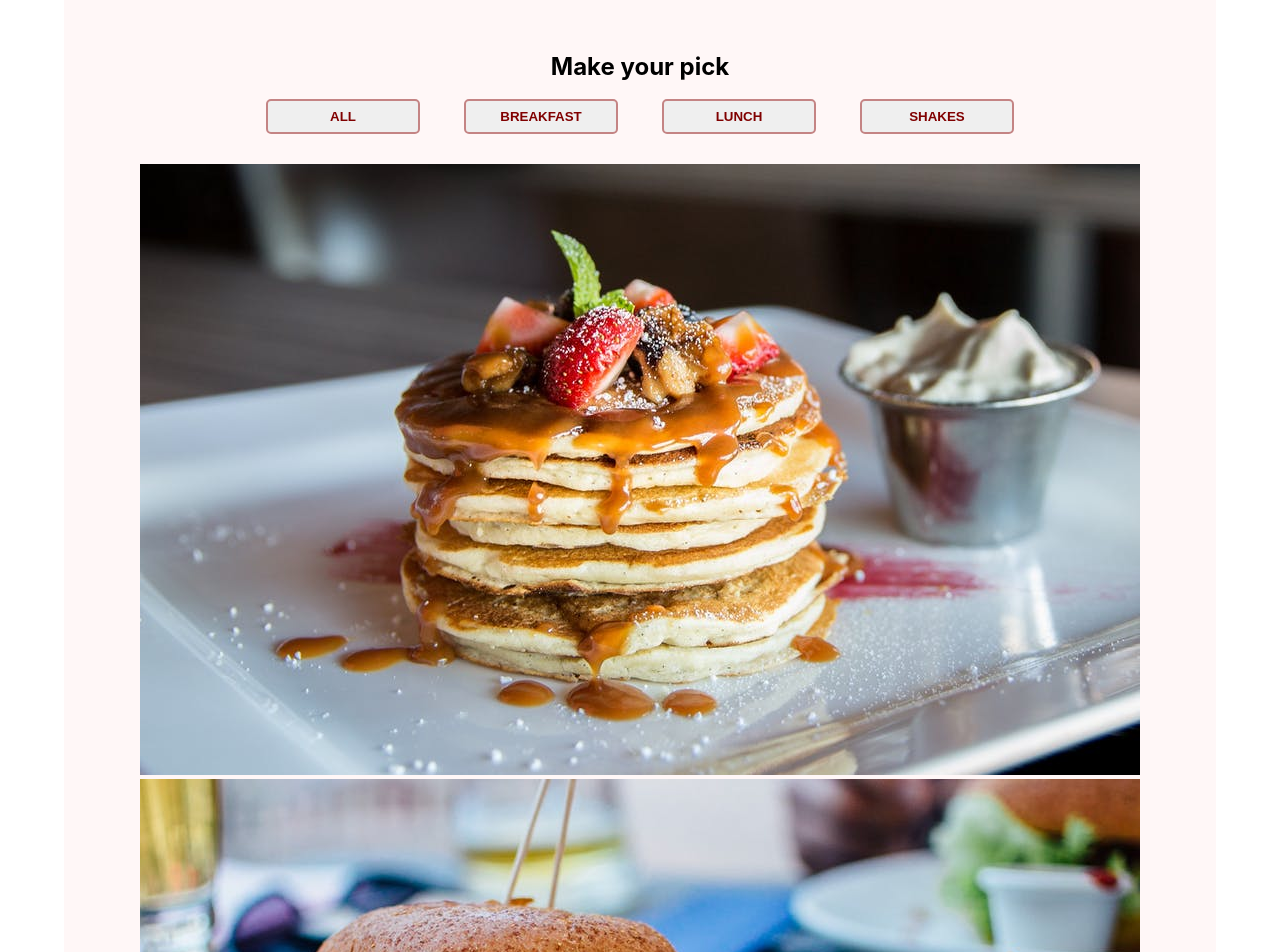
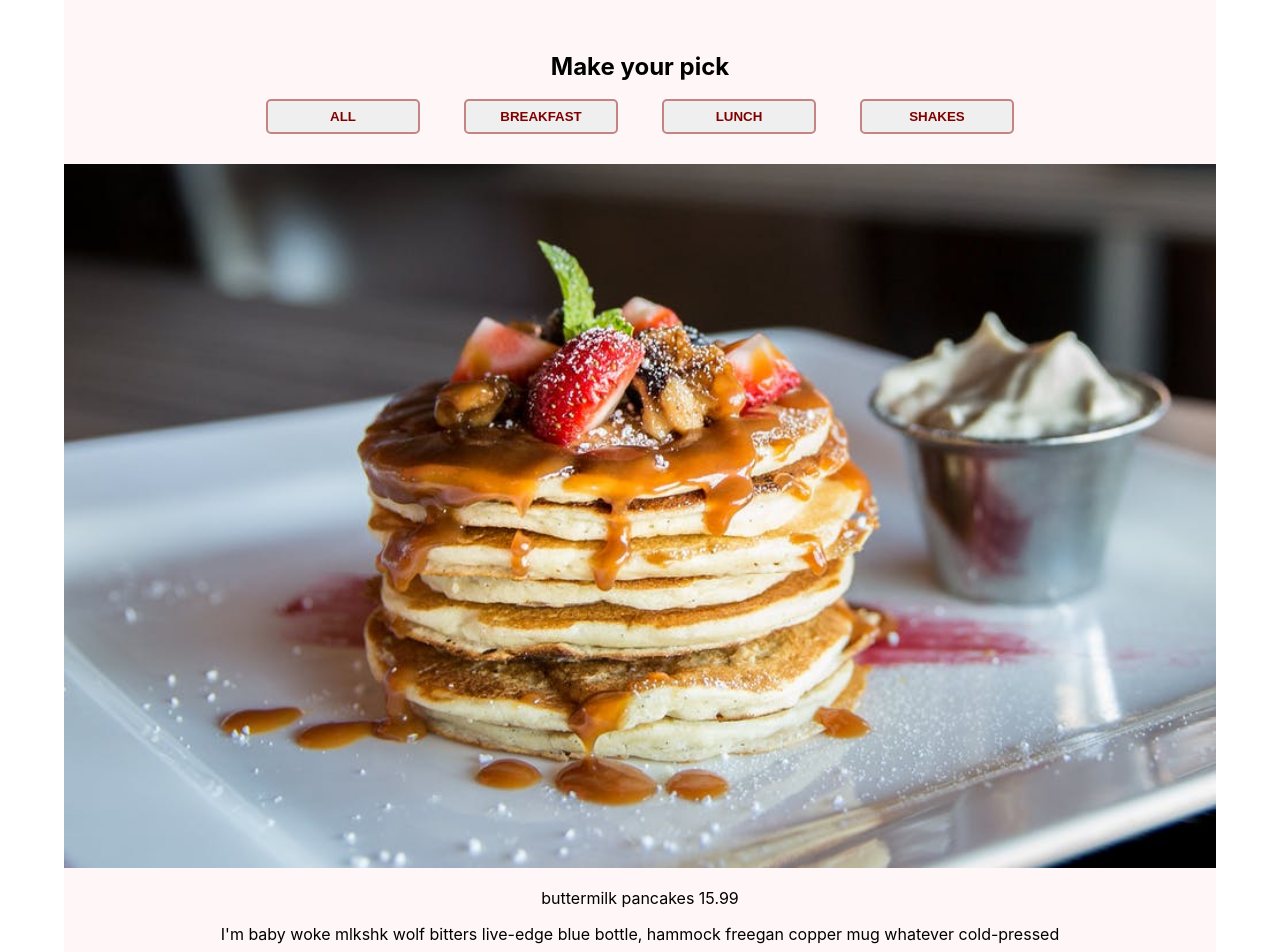
Before and after one commit to BSlaven/menu-app, a React (Vite) app: page / in a window 1280 px wide. Shown: the top 952 px of the page. Built offline with nearby package versions, Linux system fonts and the light colour scheme.

Commit message:
add all content into menu item

```diff
--- a/src/components/MenuItem/MenuItem.jsx
+++ b/src/components/MenuItem/MenuItem.jsx
@@ -3,7 +3,13 @@ import classes from './MenuItem.module.css';
 const MenuItem = ({ item }) => {
   return (
     <div className={classes.item}>
-      <img src={item.img} alt={item.title} />
+      <div className={classes.imageContainer}>
+        <img className={classes.image} src={item.img} alt={item.title} />
+      </div>
+      <div className={classes.contentContainer}>
+        <p>{item.title} <span>{item.price}</span></p>
+        <p>{item.desc}</p>
+      </div>
     </div>
   )
 }
--- a/src/components/MenuItem/MenuItem.module.css
+++ b/src/components/MenuItem/MenuItem.module.css
@@ -0,0 +1,3 @@
+.image {
+  width: 100%;
+}
```
